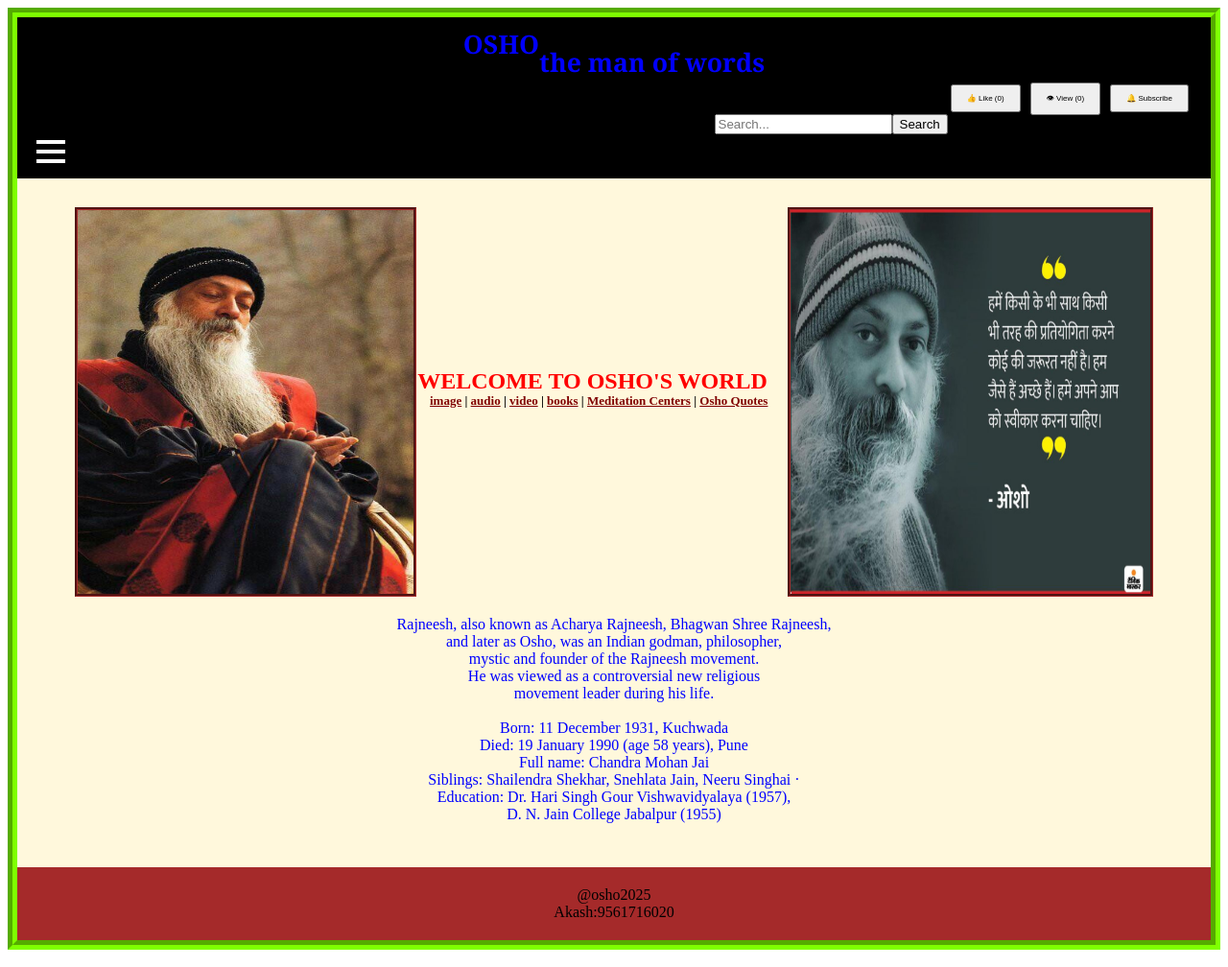
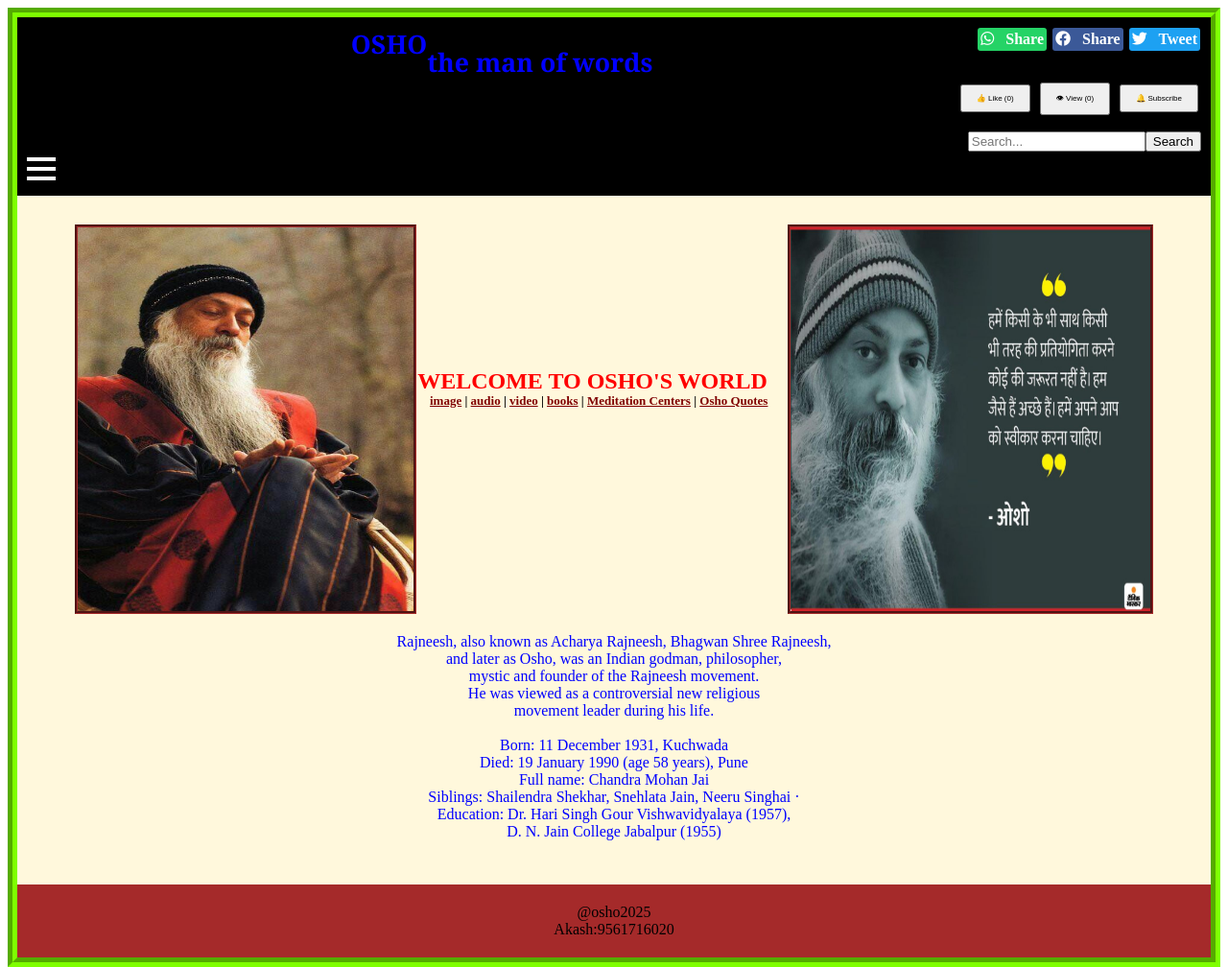
Before and after one commit to Akashkumar767/oshoworld, a plain HTML site: page index.html in a window 1280 px wide. Shown: the whole page at 96% size. Drawn offline with Linux system fonts and the light colour scheme.

Commit message:
describe yoor change

```diff
--- a/index.html
+++ b/index.html
@@ -5,9 +5,23 @@
     <meta name="viewport" content="width=device-width, initial-scale=1.0">
     <title>OSHO</title>
     <link rel="stylesheet" href="style.css">
+    <link rel="stylesheet" href="https://cdnjs.cloudflare.com/ajax/libs/font-awesome/6.4.0/css/all.min.css">
+
 </head>
 <body>
     <header>
+        <div class="share">
+        <a class="btn whatsapp" href="https://wa.me/?text=Check%20this%20out%20https://akashkumar767.github.io/My-own-website/" target="_blank">
+         <i class="fab fa-whatsapp"></i> Share
+        </a>
+
+        <a class="btn facebook" href="https://www.facebook.com/sharer/sharer.php?u=https://akashkumar767.github.io/My-own-website/" target="_blank">
+         <i class="fab fa-facebook"></i> Share
+        </a>
+        <a class="btn twitter" href="https://twitter.com/intent/tweet?url=https://akashkumar767.github.io/My-own-website/" target="_blank">
+         <i class="fab fa-twitter"></i> Tweet
+        </a>
+        </div>
         <div id="H">
         <sup>OSHO</sup><sub>the man of words</sub>
         </div>
@@ -15,7 +29,7 @@
         <button onclick="like()">👍 Like (<span id="like-count">0</span>)</button>
         <button onclick="view()">👁 View (<span id="view-count">0</span>)</button>
         <button onclick="subscribe()">🔔 Subscribe</button>
-        </div><br><br>
+        </div><br><br><br>
         <div class="search">
         <input type="text" id="search" placeholder="Search...">
         <button onclick="search()">Search</button>
@@ -31,6 +45,7 @@
           <li><a href="about.html">About</a></li>
           <li><a href="contact.html">Contact</a></li>
         </ul>
+
     </header>
     <main>
         <img id="img1" src="osho3.jpg" height="400" width="350" alt="pic">
--- a/style.css
+++ b/style.css
@@ -10,9 +10,10 @@ body{
 @media (max-width:768px){
     header,main,footer{
     padding: 10px;
-    }}
+    }
+}
 header{
-    padding: 10px 20px;
+    padding: 10px 10px;
     background-color: black;
 }
 .actions{
@@ -49,6 +50,35 @@ header{
 .menu li {
   margin: 10px 0;
 }
+.btn {
+  display: inline-block;
+  padding: 3px 3px;
+  margin: 1px;
+  color: white;
+  border-radius: 3px;
+  text-decoration: none;
+  font-weight: bold;
+}
+
+.whatsapp {
+  background-color: #25D366;
+}
+
+.facebook {
+  background-color: #3b5998;
+}
+
+.twitter {
+  background-color: #1DA1F2;
+}
+.btn i {
+  margin-right: 8px;
+}
+.share{
+    float: right;
+}
+
+
 
 #H{
     color: blue;
```
